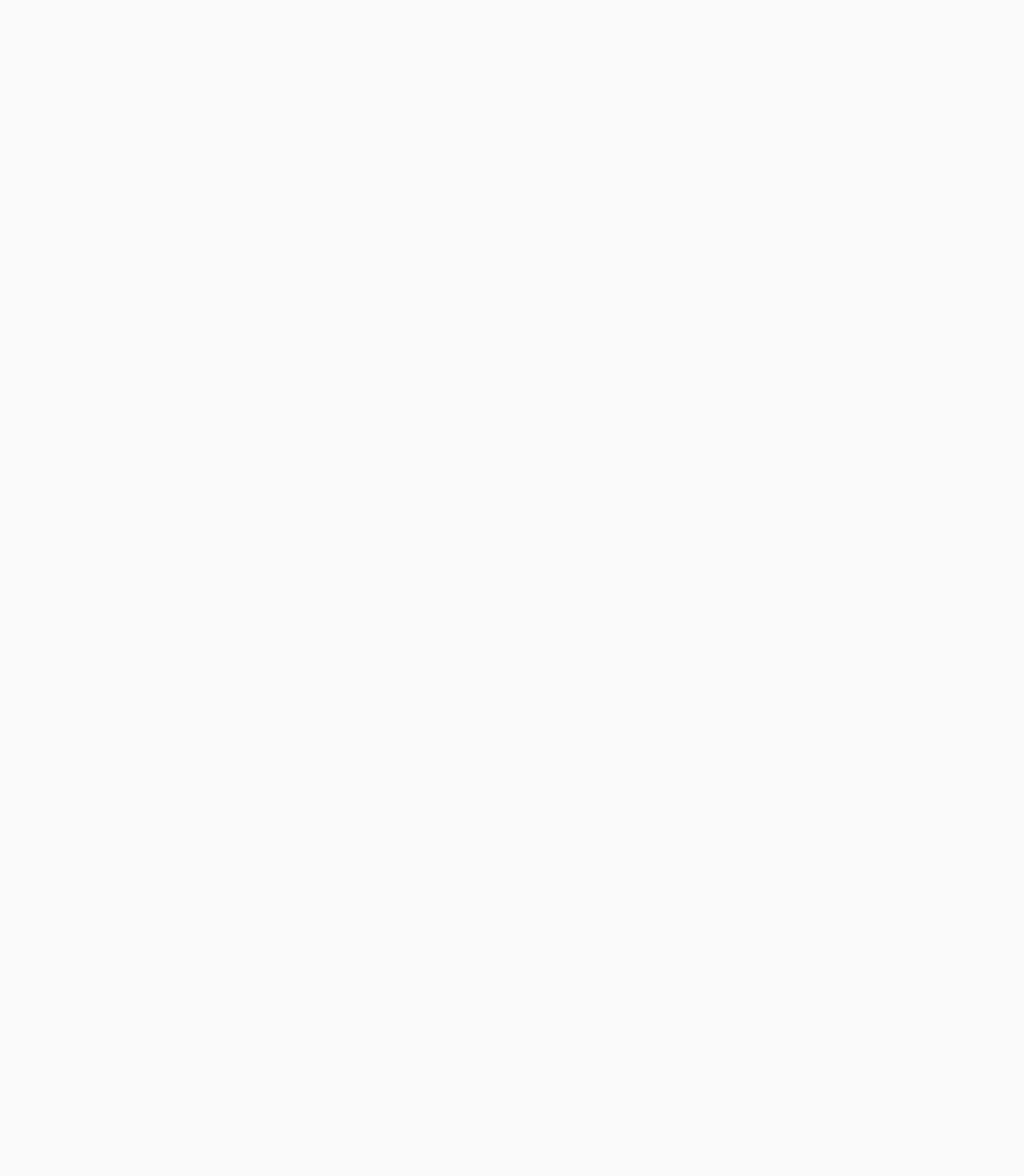
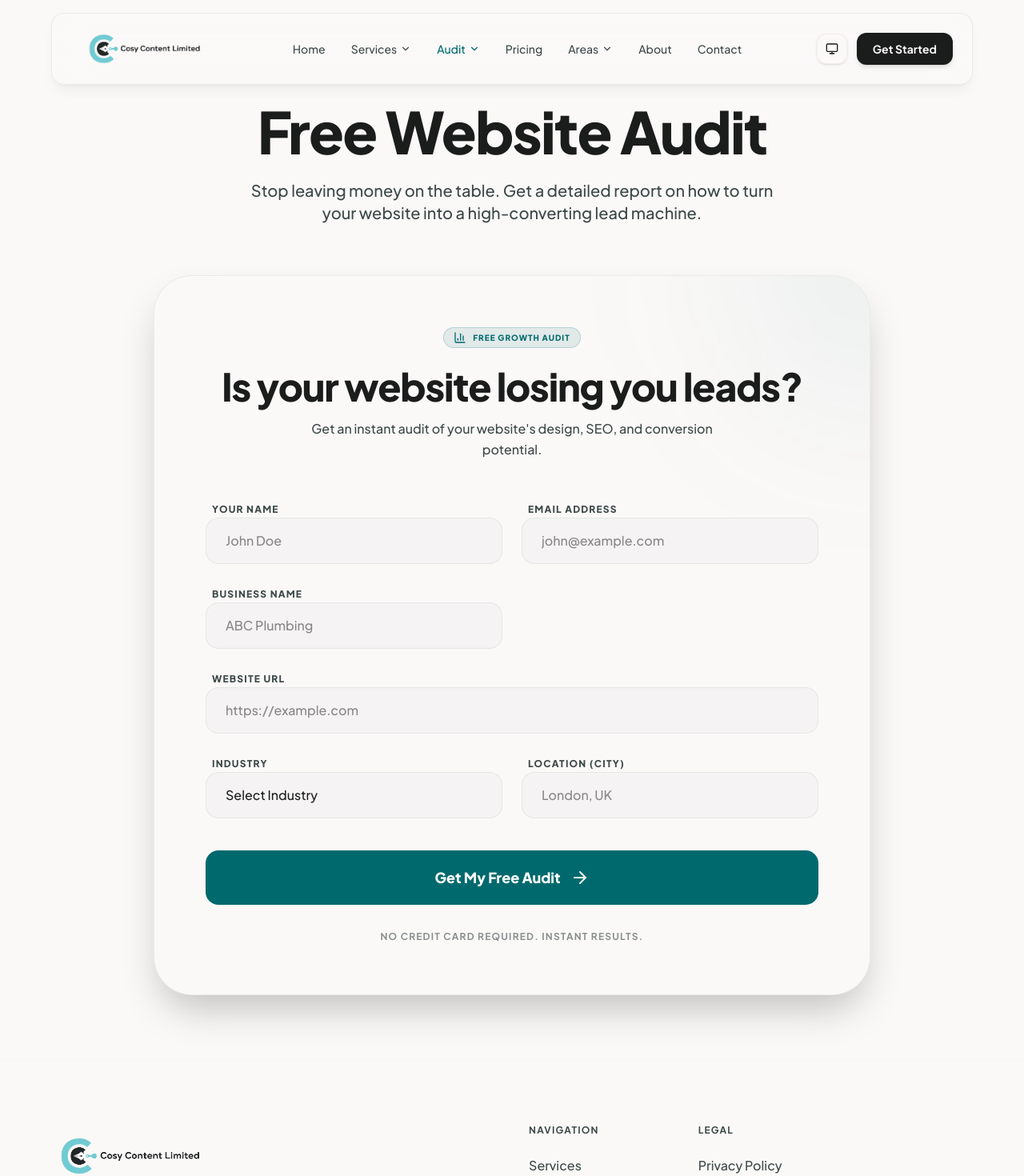
Before and after one commit to tracksniff/CozyContent, a React (Vite) app: page /audit in a window 1280 px wide. Before the commit this address had no page. Shown: the top 1470 px of the page at 80% size. Before the commit the page ends 800 px from the top, so only its background shows below. Built offline with nearby package versions, Linux system fonts and the light colour scheme.

Commit message:
changes: New sign up Process

```diff
--- a/src/App.tsx
+++ b/src/App.tsx
@@ -17,6 +17,7 @@ import PrivacyPolicy from './PrivacyPolicy';
 import TermsConditions from './TermsConditions';
 import CookiePolicy from './CookiePolicy';
 import Contact from './Contact';
+import AuditPage from './AuditPage';
 import FloatingThemeToggle from './FloatingThemeToggle';
 import { ThemeProvider } from './ThemeContext';
 import { AuthProvider, useAuth } from './AuthContext';
@@ -50,6 +51,13 @@ function App() {
         <Router>
           <Routes>
             <Route path="/" element={<LandingPage />} />
+            <Route path="/audit" element={<AuditPage />} />
+            <Route path="/audit/plumber" element={<AuditPage title="Free Plumber Website Audit" industry="Plumbing" />} />
+            <Route path="/audit/roofer" element={<AuditPage title="Free Roofer Website Audit" industry="Roofing" />} />
+            <Route path="/audit/locksmith" element={<AuditPage title="Free Locksmith Website Audit" industry="Locksmith" />} />
+            <Route path="/audit/electrician" element={<AuditPage title="Free Electrician Website Audit" industry="Electrical" />} />
+            <Route path="/audit/cleaning" element={<AuditPage title="Free Cleaning Website Audit" industry="Cleaning" />} />
+            <Route path="/audit/removals" element={<AuditPage title="Free Removals Website Audit" industry="Removals" />} />
             <Route path="/login" element={<Login />} />
             <Route path="/signup" element={<Signup />} />
             <Route path="/forgot-password" element={<ForgotPassword />} />
--- /dev/null
+++ b/src/AuditPage.tsx
@@ -0,0 +1,48 @@
+import React, { useEffect } from 'react';
+import Navbar from './Navbar';
+import Footer from './Footer';
+import AuditTool from './AuditTool';
+import { motion } from 'framer-motion';
+
+interface AuditPageProps {
+  title?: string;
+  industry?: string;
+}
+
+const AuditPage: React.FC<AuditPageProps> = ({ title, industry }) => {
+  useEffect(() => {
+    window.scrollTo(0, 0);
+    if (industry) {
+      localStorage.setItem('audit_industry', industry);
+    }
+  }, [industry]);
+
+  return (
+    <div className="min-h-screen bg-surface selection:bg-primary/30">
+      <Navbar />
+
+      <main className="pt-32 pb-20">
+        <div className="max-w-7xl mx-auto px-8">
+          <motion.div
+            initial={{ opacity: 0, y: 20 }}
+            animate={{ opacity: 1, y: 0 }}
+            className="text-center mb-16"
+          >
+            <h1 className="text-5xl md:text-7xl font-black tracking-tight mb-6">
+              {title || 'Free Website Audit'}
+            </h1>
+            <p className="text-xl text-on-surface-variant font-medium max-w-2xl mx-auto">
+              Stop leaving money on the table. Get a detailed report on how to turn your website into a high-converting lead machine.
+            </p>
+          </motion.div>
+
+          <AuditTool />
+        </div>
+      </main>
+
+      <Footer />
+    </div>
+  );
+};
+
+export default AuditPage;
--- a/src/AuditTool.tsx
+++ b/src/AuditTool.tsx
@@ -11,10 +11,10 @@ interface AuditResult {
     mobile_ux: number;
     lead_conversion: number;
     seo_basics: number;
-    trust_signals: number;
+    performance: number;
   };
-  findings: Array<{ type: string, text: string }>;
-  quick_wins: Array<{ type: string, text: string }>;
+  findings: Array<{ severity: string, issue: string, detail: string }>;
+  quick_wins: Array<{ action: string, detail: string }>;
   summary: string;
 }
 
@@ -22,17 +22,25 @@ const AuditTool: React.FC = () => {
   const [loading, setLoading] = useState(false);
   const [result, setResult] = useState<AuditResult | null>(null);
   const [formData, setFormData] = useState({
-    name: '',
-    email: '',
-    business_name: '',
-    website_url: '',
-    industry: '',
-    location: ''
+    name: localStorage.getItem('audit_name') || '',
+    email: localStorage.getItem('audit_email') || '',
+    business_name: localStorage.getItem('audit_business_name') || '',
+    website_url: localStorage.getItem('audit_website_url') || '',
+    industry: localStorage.getItem('audit_industry') || '',
+    location: localStorage.getItem('audit_location') || ''
   });
 
   const handleSubmit = async (e: React.FormEvent) => {
     e.preventDefault();
     setLoading(true);
+
+    // Cache the data
+    localStorage.setItem('audit_name', formData.name);
+    localStorage.setItem('audit_email', formData.email);
+    localStorage.setItem('audit_business_name', formData.business_name);
+    localStorage.setItem('audit_website_url', formData.website_url);
+    localStorage.setItem('audit_industry', formData.industry);
+    localStorage.setItem('audit_location', formData.location);
 
     try {
       const response = await fetch(`${import.meta.env.VITE_API_URL}/api/audits/`, {
@@ -47,7 +55,7 @@ const AuditTool: React.FC = () => {
 
       const data = await response.json();
       setResult(data.report_data);
-      toast.success('Audit complete!');
+      toast.success('Audit complete! Please check your email for the full report.');
     } catch (error) {
       console.error(error);
       toast.error('Something went wrong. Please try again.');
@@ -67,10 +75,15 @@ const AuditTool: React.FC = () => {
           <div className="absolute top-0 right-0 w-64 h-64 bg-primary/5 rounded-full blur-[80px] -translate-y-1/2 translate-x-1/2"></div>
 
           <div className="relative z-10">
+            <div className="bg-primary/10 border border-primary/20 rounded-2xl p-6 mb-12 text-center">
+              <h3 className="text-xl font-black text-primary mb-2">Check Your Email!</h3>
+              <p className="text-on-surface-variant font-medium">We've sent a detailed PDF copy of this report to <strong>{formData.email}</strong></p>
+            </div>
+
             <div className="flex flex-col md:flex-row items-center justify-between gap-8 mb-12">
               <div>
                 <h2 className="text-3xl font-black mb-2">{formData.business_name} Audit Report</h2>
-                <p className="text-on-surface-variant font-medium">We've sent a detailed PDF copy to <strong>{formData.email}</strong></p>
+                <p className="text-on-surface-variant font-medium">Instant Performance Scorecard</p>
               </div>
               <div className="relative flex-shrink-0">
                 <svg className="w-32 h-32 transform -rotate-90">
@@ -103,7 +116,7 @@ const AuditTool: React.FC = () => {
             <div className="grid grid-cols-2 md:grid-cols-5 gap-4 mb-12">
               {Object.entries(result.scores).map(([key, score], idx) => (
                 <div key={idx} className="bg-surface-container-low p-4 rounded-2xl border border-outline-variant/10 text-center">
-                  <div className="text-xl font-black mb-1">{score}/20</div>
+                  <div className="text-xl font-black mb-1">{score}/100</div>
                   <div className="text-[10px] font-black uppercase tracking-wider text-on-surface-variant leading-tight">
                     {key.replace('_', ' ')}
                   </div>
@@ -118,20 +131,23 @@ const AuditTool: React.FC = () => {
                 </h3>
                 <div className="space-y-3">
                   {result.findings.map((f, i) => (
-                    <div key={i} className="flex gap-3 text-sm font-medium text-on-surface-variant bg-red-500/5 p-3 rounded-xl border border-red-500/10">
-                      {f.text}
+                    <div key={i} className="flex flex-col gap-1 text-sm font-medium text-on-surface-variant bg-red-500/5 p-4 rounded-xl border border-red-500/10">
+                      <div className="font-black text-red-600 uppercase text-[10px]">{f.severity}</div>
+                      <div className="font-bold text-on-surface">{f.issue}</div>
+                      <div className="text-xs opacity-80">{f.detail}</div>
                     </div>
                   ))}
                 </div>
               </div>
               <div className="space-y-4">
                 <h3 className="text-lg font-black flex items-center gap-2">
-                  <CheckCircle2 className="w-5 h-5 text-green-500" /> Quick Wins
+                  <CheckCircle2 className="w-5 h-5 text-green-500" /> Strategic Quick Wins
                 </h3>
                 <div className="space-y-3">
                   {result.quick_wins.map((w, i) => (
-                    <div key={i} className="flex gap-3 text-sm font-medium text-on-surface-variant bg-green-500/5 p-3 rounded-xl border border-green-500/10">
-                      {w.text}
+                    <div key={i} className="flex flex-col gap-1 text-sm font-medium text-on-surface-variant bg-green-500/5 p-4 rounded-xl border border-green-500/10">
+                      <div className="font-bold text-on-surface">{w.action}</div>
+                      <div className="text-xs opacity-80">{w.detail}</div>
                     </div>
                   ))}
                 </div>
@@ -175,7 +191,7 @@ const AuditTool: React.FC = () => {
             </motion.div>
             <h2 className="text-4xl md:text-5xl font-black tracking-tight mb-4">Is your website losing you leads?</h2>
             <p className="text-on-surface-variant font-medium max-w-xl mx-auto leading-relaxed">
-              Get an instant AI-powered audit of your website's design, SEO, and conversion potential.
+              Get an instant audit of your website's design, SEO, and conversion potential.
             </p>
           </div>
 
@@ -264,7 +280,7 @@ const AuditTool: React.FC = () => {
                 </>
               ) : (
                 <>
-                  Generate My Free Audit <ArrowRight className="w-6 h-6" />
+                  Get My Free Audit <ArrowRight className="w-6 h-6" />
                 </>
               )}
             </button>
--- a/src/Navbar.tsx
+++ b/src/Navbar.tsx
@@ -11,8 +11,10 @@ const Navbar = () => {
   const { theme, setTheme } = useTheme();
   const [showThemeMenu, setShowThemeMenu] = useState(false);
   const [showServicesMenu, setShowServicesMenu] = useState(false);
+  const [showAuditMenu, setShowAuditMenu] = useState(false);
   const [showAreasMenu, setShowAreasMenu] = useState(false);
   const [showMobileServices, setShowMobileServices] = useState(false);
+  const [showMobileAudit, setShowMobileAudit] = useState(false);
   const [showMobileAreas, setShowMobileAreas] = useState(false);
   const [isMobileMenuOpen, setIsMobileMenuOpen] = useState(false);
   const [systemTheme, setSystemTheme] = useState<'light' | 'dark'>(
@@ -49,6 +51,16 @@ const Navbar = () => {
     { label: 'Websites for Removal Companies', href: '/services/removals' }
   ];
 
+  const auditItems = [
+    { label: 'Free Website Audit', href: '/audit' },
+    { label: 'Free Plumber Website Audit', href: '/audit/plumber' },
+    { label: 'Free Roofer Website Audit', href: '/audit/roofer' },
+    { label: 'Free Locksmith Website Audit', href: '/audit/locksmith' },
+    { label: 'Free Electrician Website Audit', href: '/audit/electrician' },
+    { label: 'Free Cleaning Website Audit', href: '/audit/cleaning' },
+    { label: 'Free Removals Website Audit', href: '/audit/removals' }
+  ];
+
   const areaItems = [
     { label: 'Luton', href: '/services/plumbing/luton' },
     { label: 'Bedford', href: '/services/plumbing/bedford' },
@@ -61,8 +73,10 @@ const Navbar = () => {
   const handleNavClick = () => {
     setIsMobileMenuOpen(false);
     setShowServicesMenu(false);
+    setShowAuditMenu(false);
     setShowAreasMenu(false);
     setShowMobileServices(false);
+    setShowMobileAudit(false);
     setShowMobileAreas(false);
   };
 
@@ -107,6 +121,42 @@ const Navbar = () => {
                   className="absolute left-0 mt-2 w-64 rounded-2xl bg-surface border border-outline-variant/20 shadow-xl z-20 overflow-hidden backdrop-blur-md"
                 >
                   {serviceItems.map((item) => (
+                    <Link
+                      key={item.label}
+                      to={item.href}
+                      onClick={handleNavClick}
+                      className={`w-full flex items-center gap-3 px-5 py-3 text-sm font-medium transition-colors hover:bg-surface-container-high ${location.pathname === item.href ? 'text-primary bg-primary/5' : 'text-on-surface-variant'}`}
+                    >
+                      {item.label}
+                    </Link>
+                  ))}
+                </motion.div>
+              )}
+            </AnimatePresence>
+          </div>
+
+          {/* Audit Dropdown */}
+          <div
+            className="relative py-2"
+            onMouseEnter={() => setShowAuditMenu(true)}
+            onMouseLeave={() => setShowAuditMenu(false)}
+          >
+            <button
+              onClick={() => setShowAuditMenu(!showAuditMenu)}
+              className={`flex items-center gap-1 text-sm font-medium transition-colors hover:text-primary ${location.pathname.startsWith('/audit') ? 'text-primary' : 'text-on-surface-variant'}`}
+            >
+              Audit <ChevronDown size={14} className={`transition-transform duration-200 ${showAuditMenu ? 'rotate-180' : ''}`} />
+            </button>
+
+            <AnimatePresence>
+              {showAuditMenu && (
+                <motion.div
+                  initial={{ opacity: 0, scale: 0.95, y: 10 }}
+                  animate={{ opacity: 1, scale: 1, y: 0 }}
+                  exit={{ opacity: 0, scale: 0.95, y: 10 }}
+                  className="absolute left-0 mt-2 w-64 rounded-2xl bg-surface border border-outline-variant/20 shadow-xl z-20 overflow-hidden backdrop-blur-md"
+                >
+                  {auditItems.map((item) => (
                     <Link
                       key={item.label}
                       to={item.href}
@@ -286,6 +336,35 @@ const Navbar = () => {
                 </AnimatePresence>
               </div>
 
+              {/* Mobile Audit */}
+              <div className="flex flex-col border-t border-outline-variant/5 pt-2">
+                <button
+                  onClick={() => setShowMobileAudit(!showMobileAudit)}
+                  className="flex items-center justify-between text-lg font-bold text-on-surface-variant py-2"
+                >
+                  Audit
+                  <ChevronDown size={20} className={`transition-transform duration-300 ${showMobileAudit ? 'rotate-180' : ''}`} />
+                </button>
+                <AnimatePresence>
+                  {showMobileAudit && (
+                    <motion.div
+                      initial={{ height: 0, opacity: 0 }}
+                      animate={{ height: 'auto', opacity: 1 }}
+                      exit={{ height: 0, opacity: 0 }}
+                      className="overflow-hidden bg-surface-container-low rounded-2xl"
+                    >
+                      <div className="flex flex-col p-2">
+                        {auditItems.map((item) => (
+                          <Link key={item.label} to={item.href} onClick={handleNavClick} className="text-sm font-bold text-on-surface-variant p-3 hover:bg-surface-container rounded-xl">
+                            {item.label}
+                          </Link>
+                        ))}
+                      </div>
+                    </motion.div>
+                  )}
+                </AnimatePresence>
+              </div>
+
               <Link to="/pricing" onClick={handleNavClick} className="text-lg font-bold text-on-surface-variant py-2 border-t border-outline-variant/5 pt-2">
                 Pricing
               </Link>
--- a/src/Pricing.tsx
+++ b/src/Pricing.tsx
@@ -10,6 +10,8 @@ const PricingPage: React.FC = () => {
 
   const plans = [
     {
+      id: 'monthly_growth',
+      type: 'monthly',
       name: 'Monthly Growth',
       monthlyPrice: '£59',
       annualPrice: '£47',
@@ -27,6 +29,8 @@ const PricingPage: React.FC = () => {
       hasToggle: true
     },
     {
+      id: 'one_time_launch',
+      type: 'one_time',
       name: 'One-Time Launch',
       monthlyPrice: '£349',
       annualPrice: '£349',
@@ -101,6 +105,7 @@ const PricingPage: React.FC = () => {
 
                 <Link
                   to="/signup"
+                  state={{ planId: plan.id, planType: plan.type, billing: plan.hasToggle ? (isAnnual ? 'annual' : 'monthly') : 'one_time' }}
                   className={`py-4 md:py-5 rounded-2xl font-black text-center transition-all flex items-center justify-center gap-2 text-lg ${plan.popular ? 'bg-primary text-white hover:brightness-110 shadow-lg shadow-primary/20 active:scale-95' : 'bg-on-surface text-surface hover:bg-on-surface-variant active:scale-95'}`}
                 >
                   {plan.cta}
--- a/src/Signup.tsx
+++ b/src/Signup.tsx
@@ -1,5 +1,5 @@
 import React, { useState } from 'react';
-import { useNavigate, Link } from 'react-router-dom';
+import { useNavigate, Link, useLocation } from 'react-router-dom';
 import axios from 'axios';
 import {
   ArrowLeft, ArrowRight, Upload, X, Check, Loader2, Info,
@@ -50,6 +50,10 @@ interface FilePreview { name: string; url: string; isImage: boolean; }
 const TOTAL_STEPS = 4;
 
 const Signup: React.FC = () => {
+  const location = useLocation();
+  const { planId, planType, billing } = location.state || {};
+  const hasPreSelectedPlan = !!planId;
+
   const [step, setStep]               = useState(1);
   const [showMap, setShowMap]         = useState(false);
   const [mapTarget, setMapTarget]     = useState<'city_location' | 'service_areas'>('city_location');
@@ -59,10 +63,20 @@ const Signup: React.FC = () => {
 
   // ── core form fields ────────────────────────────────────
   const [formData, setFormData] = useState({
-    first_name: '', last_name: '',
-    company_name: '', phone_number: '', email: '', website_url: '',
-    industry: '', tagline: '', services_list: '', city_location: '',
-    years_experience: '', trust_badges: '', service_areas: '', testimonials: '',
+    first_name: (localStorage.getItem('audit_name') || '').split(' ')[0],
+    last_name: (localStorage.getItem('audit_name') || '').split(' ').slice(1).join(' '),
+    company_name: localStorage.getItem('audit_business_name') || '',
+    phone_number: '',
+    email: localStorage.getItem('audit_email') || '',
+    website_url: localStorage.getItem('audit_website_url') || '',
+    industry: localStorage.getItem('audit_industry') || '',
+    tagline: '',
+    services_list: '',
+    city_location: localStorage.getItem('audit_location') || '',
+    years_experience: '',
+    trust_badges: '',
+    service_areas: '',
+    testimonials: '',
   });
 
   // ── brand colours ────────────────────────────────────────
@@ -172,6 +186,12 @@ const Signup: React.FC = () => {
     const data = new FormData();
     Object.entries(formData).forEach(([k, v]) => data.append(k, v));
     data.append('branding_colors', JSON.stringify(brandColors));
+
+    // plan selection if pre-selected
+    if (hasPreSelectedPlan) {
+      data.append('plan_type', billing);
+    }
+
     // certification evidence
     certFiles.forEach(f => data.append('trust_badge_files', f));
     data.append('trust_badge_links', JSON.stringify(certLinks.filter(l => l.trim())));
@@ -186,12 +206,40 @@ const Signup: React.FC = () => {
       const res = await axios.post(`${import.meta.env.VITE_API_URL}/api/applications/`, data, {
         headers: { 'Content-Type': 'multipart/form-data' },
       });
-      if (res.data.id) navigate('/checkout', { state: {
-        applicationId: res.data.id,
-        email: formData.email,
-        first_name: formData.first_name,
-        last_name: formData.last_name
-      } });
+      if (res.data.id) {
+        if (hasPreSelectedPlan) {
+          // Direct to Stripe
+          try {
+            const stripeRes = await axios.post(`${import.meta.env.VITE_API_URL}/api/create-checkout-session/`, {
+              plan_type: billing,
+              application_id: res.data.id,
+              email: formData.email,
+              first_name: formData.first_name,
+              last_name: formData.last_name
+            });
+            if (stripeRes.data.url) {
+              window.location.href = stripeRes.data.url;
+              return;
+            }
+          } catch (stripeErr) {
+            console.error('Error creating direct checkout session:', stripeErr);
+            // Fallback to pricing page if stripe fails
+            navigate('/checkout', { state: {
+              applicationId: res.data.id,
+              email: formData.email,
+              first_name: formData.first_name,
+              last_name: formData.last_name
+            } });
+          }
+        } else {
+          navigate('/checkout', { state: {
+            applicationId: res.data.id,
+            email: formData.email,
+            first_name: formData.first_name,
+            last_name: formData.last_name
+          } });
+        }
+      }
     } catch {
       setError('Failed to submit. Please check all required fields and try again.');
     } finally {
```
Also changed, not shown: src/LandingPage.tsx (+0 -7 lines).
